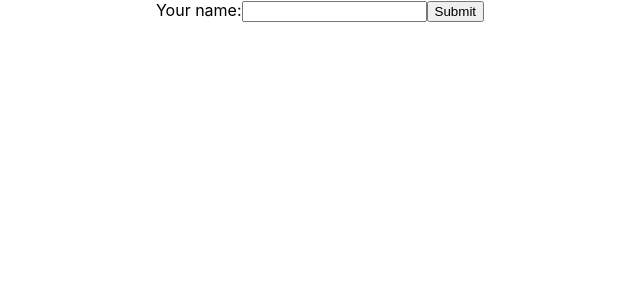
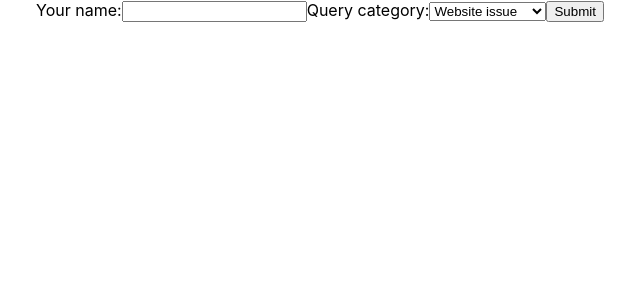
Before and after one commit to NickdevC/React-forms, a React (Create React App) app in the folder my-app/: page / in a window 1280 px wide. Shown: the top 300 px of the page, without its empty margins (320-960 px from the left). Built offline with nearby package versions, Linux system fonts and the light colour scheme.

Commit message:
Add new select field to form

```diff
--- a/my-app/src/components/ControlledForm.js
+++ b/my-app/src/components/ControlledForm.js
@@ -25,6 +25,12 @@
                         name='name'
                         type="text"
                     />
+                    <label htmlFor='id-category'>Query category:</label>
+                    <select id='id-category' name='category'>
+                        <option>Website issue</option>
+                        <option>Order issue</option>
+                        <option>General enquiry</option>
+                    </select>
                     <input type="submit" value="Submit" />
                 </form>
             </div>
```
